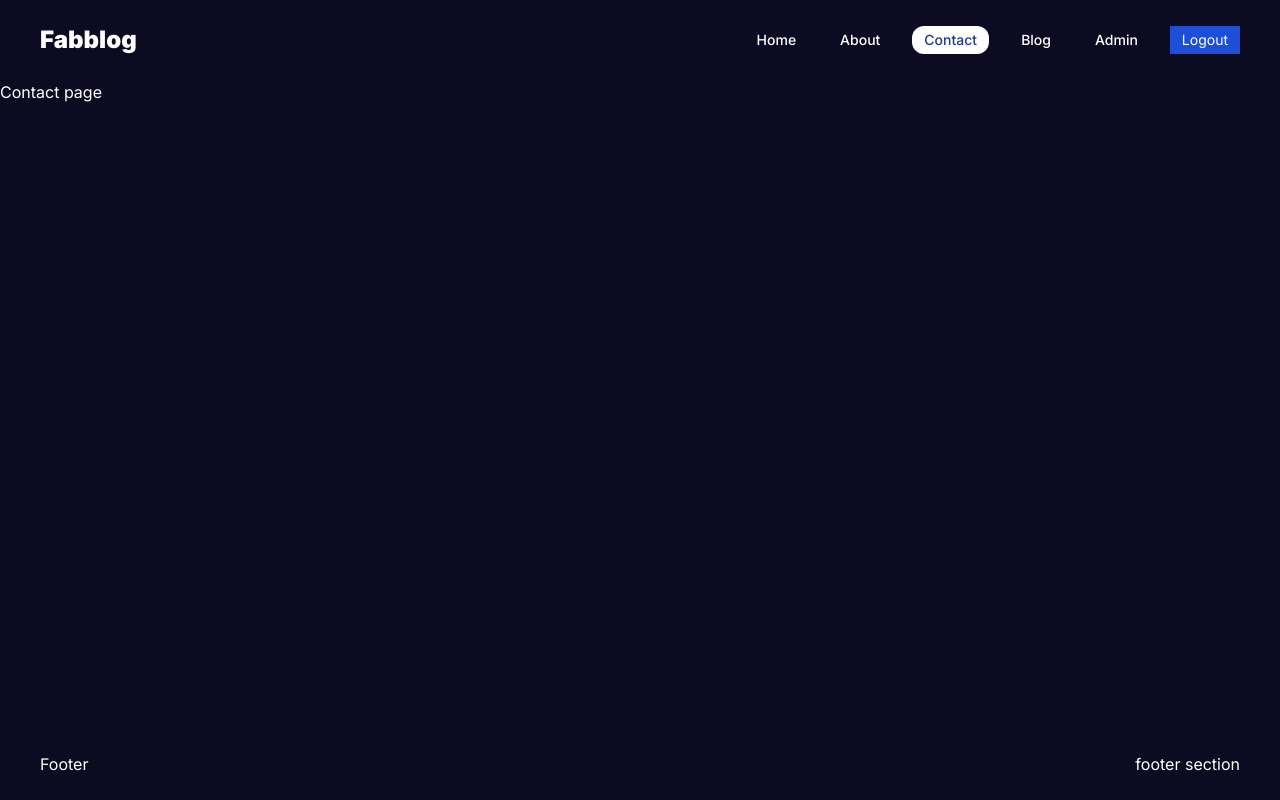
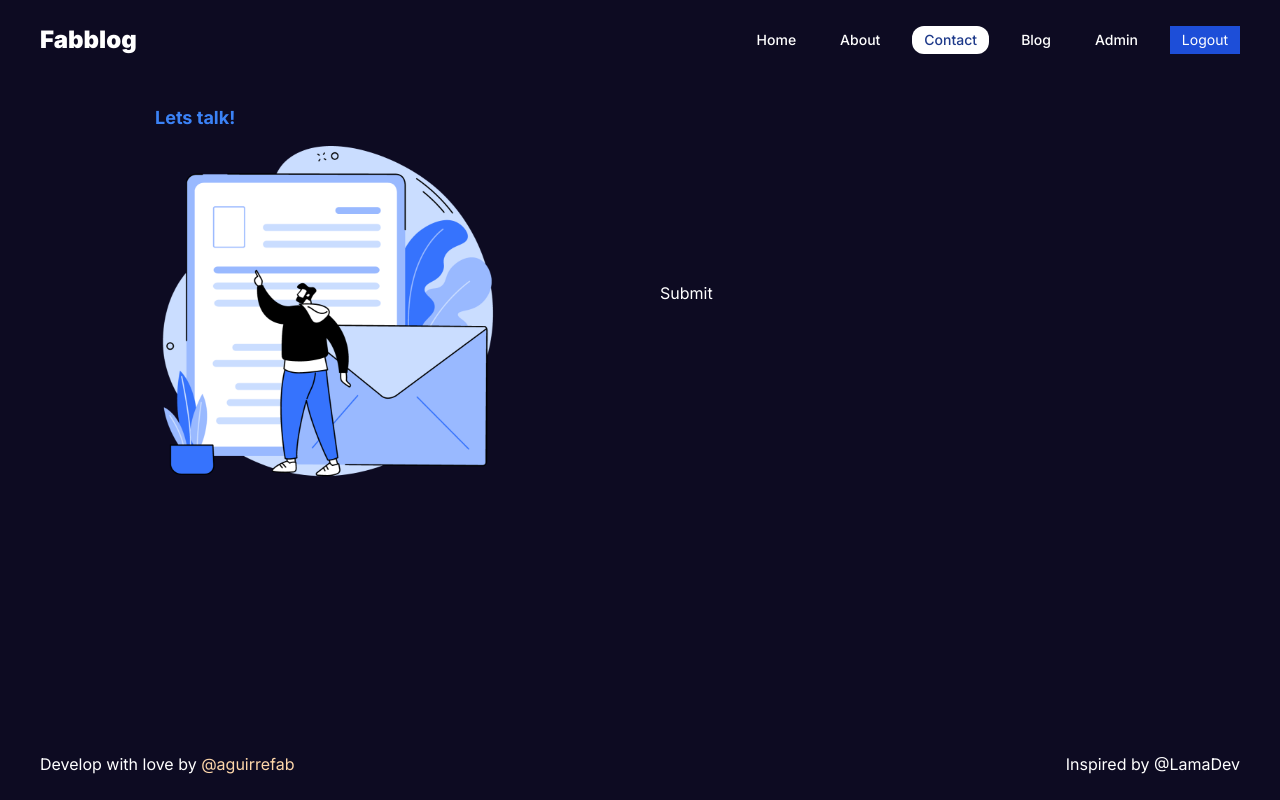
Before and after one commit to aguirrefab/fabblog, a Next.js app: page /contact in a window 1280 px wide. Built offline with nearby package versions, Linux system fonts and the light colour scheme.

Commit message:
modify the home page. add the contact page structure and initial creation of form

```diff
--- a/src/app/contact/page.tsx
+++ b/src/app/contact/page.tsx
@@ -1,3 +1,46 @@
+'use client'
+
+import { zodResolver } from '@hookform/resolvers/zod'
+import Image from 'next/image'
+import { Form, useForm } from 'react-hook-form'
+import { z } from 'zod'
+
+const formSchema = z.object({
+  // Define your form fields and their validation rules using Zod schema
+  firstName: z.string().nonempty(),
+  lastName: z.string().nonempty(),
+  email: z.string().email()
+})
+
 export default function ContactPage() {
-  return <h3>Contact page</h3>
+  const form = useForm({
+    resolver: zodResolver(formSchema) // Use zodResolver with your Zod schema
+  })
+
+  const handleSubmit = (data) => {
+    console.log(data) // Handle form submission here
+  }
+
+  return (
+    <div className='flex text-center md:text-left flex-col md:flex-row items-center justify-between gap-10'>
+      <section className='hidden md:flex md:justify-center md:items-center md:flex-1'>
+        <div className='flex-col'>
+          <h3 className='text-lg text-blue-500 font-bold'>Lets talk!</h3>
+          <Image
+            src={'/contact.png'}
+            height={350}
+            width={350}
+            alt='agency-work-team'
+          />
+        </div>
+      </section>
+      <section className=' md:flex-1 flex flex-col gap-8 '>
+        <Form {...form}>
+          <form onSubmit={form.handleSubmit(handleSubmit)}>
+            <button type='submit'>Submit</button>
+          </form>
+        </Form>
+      </section>
+    </div>
+  )
 }
--- a/src/app/layout.tsx
+++ b/src/app/layout.tsx
@@ -18,12 +18,12 @@ export default function RootLayout({
   children: React.ReactNode
 }>) {
   return (
-    <html lang="es">
+    <html lang='es'>
       <body
         className={`${inter.className} flex flex-col min-h-screen bg-fbprimary text-white`}
       >
         <Header />
-        <main className="flex-1">{children}</main>
+        <main className='flex-1 px-10 py-6 '>{children}</main>
         <Footer />
       </body>
     </html>
--- a/src/components/footer/Footer.tsx
+++ b/src/components/footer/Footer.tsx
@@ -2,9 +2,22 @@ import React from 'react'
 
 export const Footer = () => {
   return (
-    <footer className="py-6 px-10 flex items-center top-0 w-full justify-between bg-inherit text-white">
-      <div>Footer</div>
-      <h3>footer section</h3>
+    <footer className='py-6 px-10 flex items-center top-0 w-full justify-between bg-inherit text-white'>
+      <h3>
+        Develop with love by{' '}
+        <a
+          href='https://github.com/aguirrefab'
+          className='text-orange-200 hover:underline'
+        >
+          @aguirrefab
+        </a>
+      </h3>
+      <div>
+        Inspired by{' '}
+        <a href='https://www.youtube.com/@LamaDev' className=' hover:underline'>
+          @LamaDev
+        </a>
+      </div>
     </footer>
   )
 }
```
Also changed, not shown: package.json (+8 -5 lines), src/app/page.tsx (+43 -43 lines), 1 other file (tests, documents, lock files or other folders).
